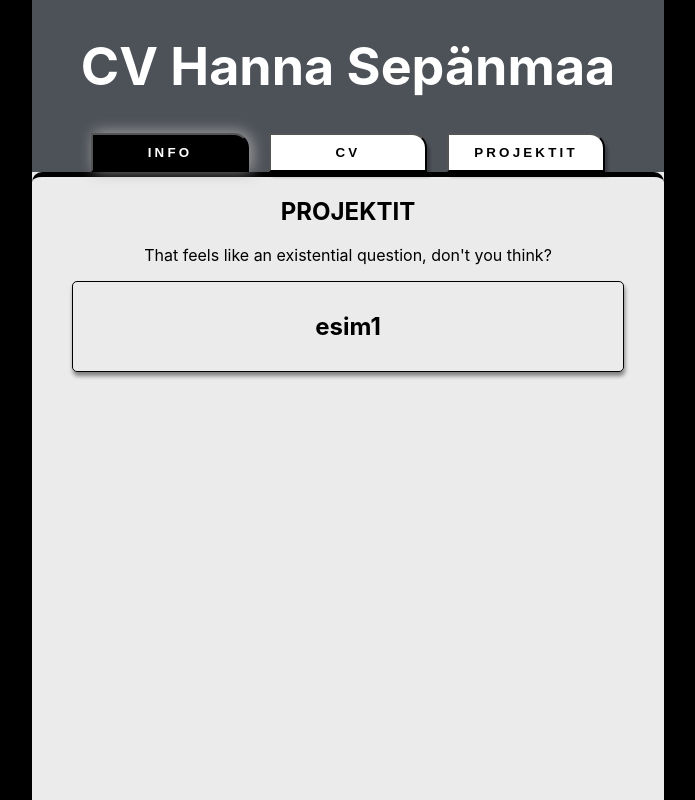
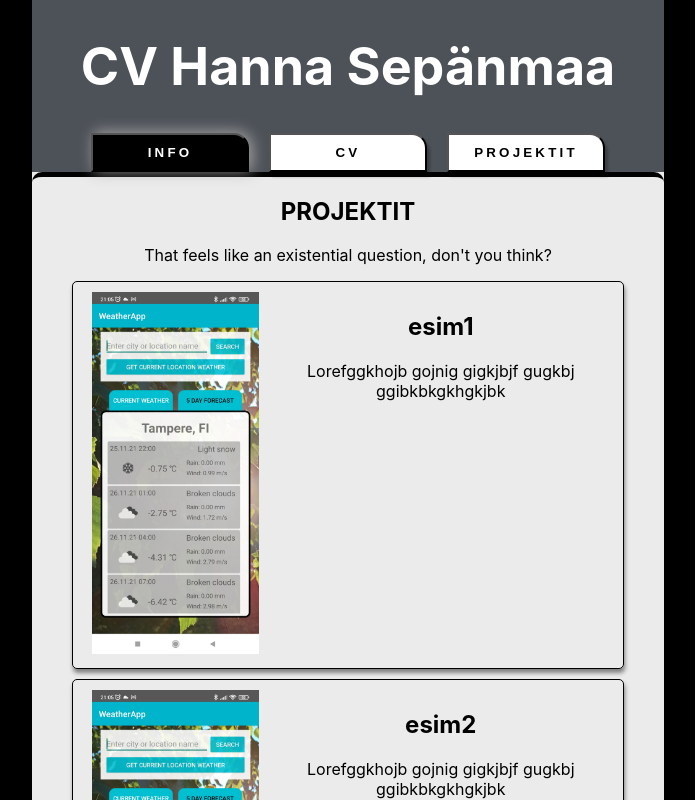
Before and after one commit to haelina/my-react-cv, a React (Create React App) app: page /projects in a window 1280 px wide. Shown: the top 800 px of the page, without its empty margins (292-987 px from the left). Built offline with nearby package versions, Linux system fonts and the light colour scheme.

Commit message:
Modify projectcards

```diff
--- a/src/Components/Pages/Projects.js
+++ b/src/Components/Pages/Projects.js
@@ -2,14 +2,34 @@ import React from "react";
 import { ProjectCard } from "../organisms/ProjectCard";
 
 export const Projects = () => {
-  const projects = [{ title: "esim1" }];
+  const projects = [
+    {
+      id: 1,
+      title: "esim1",
+      description: "Lorefggkhojb gojnig gigkjbjf gugkbj ggibkbkgkhgkjbk",
+      img: require("./../../images/app1.jpg").default,
+    },
+    {
+      id: 2,
+      title: "esim2",
+      description: "Lorefggkhojb gojnig gigkjbjf gugkbj ggibkbkgkhgkjbk",
+      img: require("./../../images/app1.jpg").default,
+    },
+  ];
   return (
     <>
       <main>
         <h2>PROJEKTIT</h2>
         <p>That feels like an existential question, don't you think?</p>
         {projects.map((p) => {
-          return <ProjectCard title={p.title}></ProjectCard>;
+          return (
+            <ProjectCard
+              key={p.id}
+              img={p.img}
+              title={p.title}
+              description={p.description}
+            ></ProjectCard>
+          );
         })}
       </main>
     </>
--- a/src/Components/organisms/ProjectCard.js
+++ b/src/Components/organisms/ProjectCard.js
@@ -3,7 +3,13 @@ import React from "react";
 export const ProjectCard = ({ title, img, description }) => {
   return (
     <div className="projectcard">
-      <h2>{title}</h2>
+      <div className="leftColumn">
+        <img src={img} alt={title} width="90%"></img>
+      </div>
+      <div className="rightColumn">
+        <h2>{title}</h2>
+        <p>{description}</p>
+      </div>
     </div>
   );
 };
--- a/src/styles/App.scss
+++ b/src/styles/App.scss
@@ -16,6 +16,7 @@
 .content {
   border-top: 5px solid black;
   border-radius: 10px 10px 0 0;
+  padding-bottom: 30px;
 }
 
 .navbar {
--- a/src/styles/ProjectCard.scss
+++ b/src/styles/ProjectCard.scss
@@ -1,7 +1,16 @@
 .projectcard {
   border: 1px solid black;
   padding: 10px;
-  margin: 5px 40px;
+  margin: 10px 40px;
   border-radius: 5px;
   box-shadow: 1px 4px 4px gray;
+  display: flex;
+
+  .leftColumn {
+    width: 35%;
+  }
+
+  .rightColumn {
+    width: 65%;
+  }
 }
```
Also changed, not shown: src/images/app1.jpg (added).
